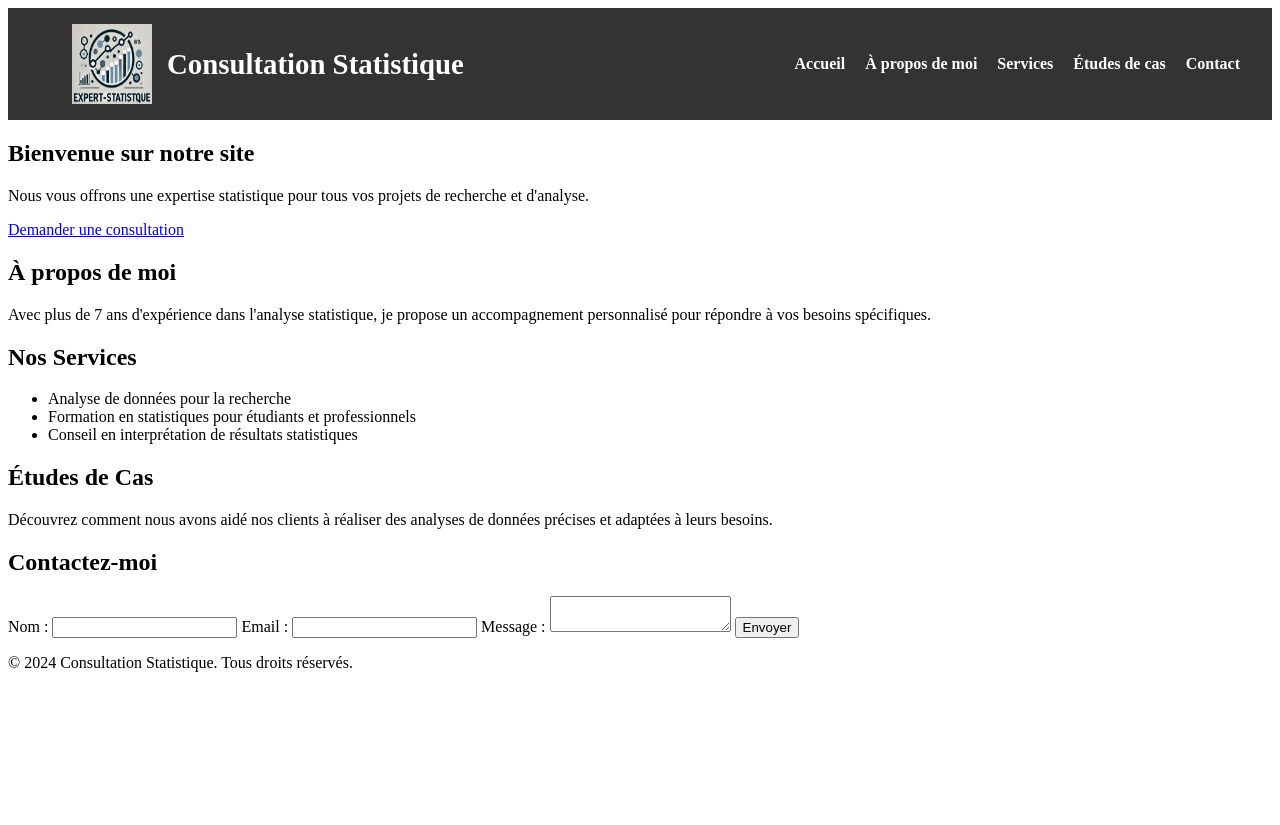
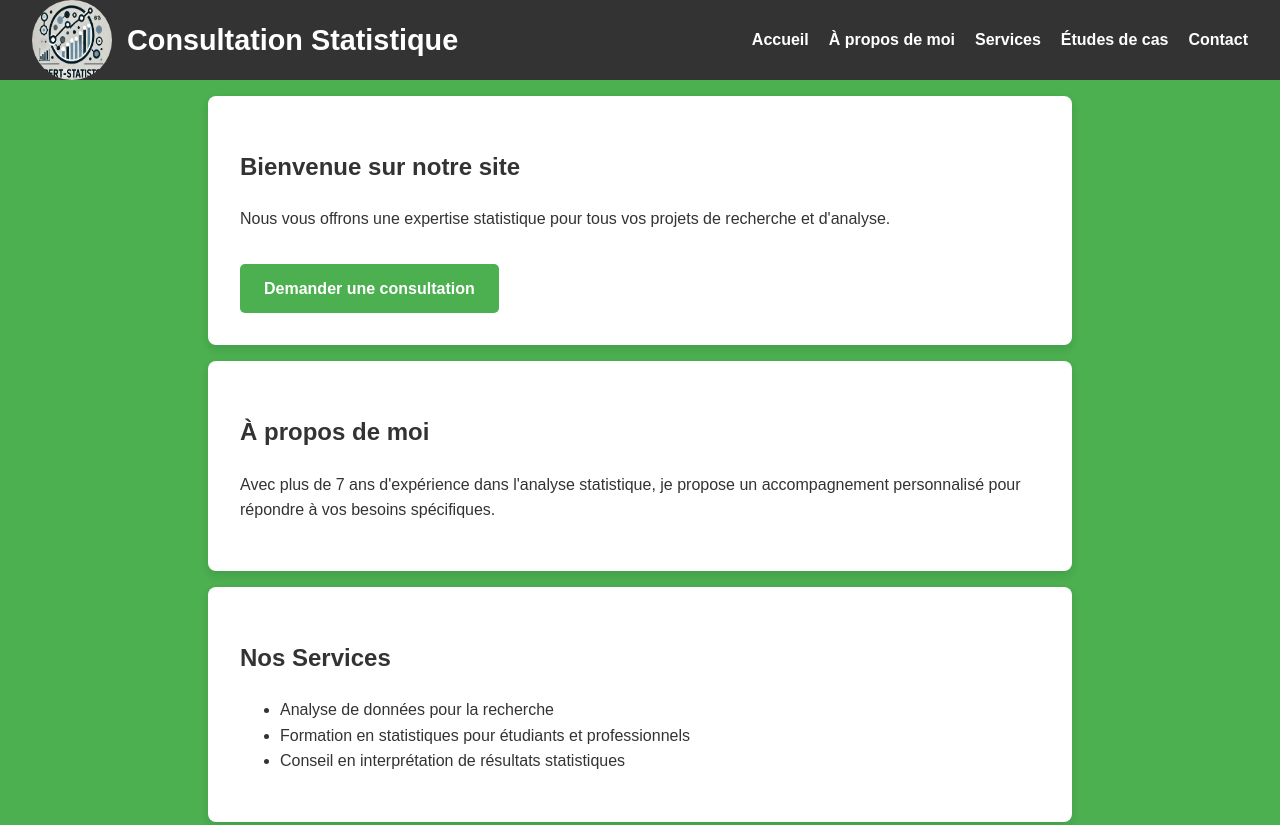
Before and after one commit to amineeek/Expert-Statistique.github.io, a plain HTML site: page index.html in a window 1280 px wide. Shown: the top 825 px of the page. Before the commit the page ends 800 px from the top, so only its background shows below. Drawn offline with Linux system fonts and the light colour scheme.

Commit message:
Update styles.css

```diff
--- a/styles.css
+++ b/styles.css
@@ -1,31 +1,43 @@
+/* Style de base */
+body {
+    font-family: Arial, sans-serif;
+    margin: 0;
+    padding: 0;
+    background-color: #4CAF50;
+    line-height: 1.6;
+    color: #333;
+}
+
+/* En-tête */
+header {
+    background-color: #333;
+    color: white;
+    padding: 1em 0;
+    position: sticky;
+    top: 0;
+    z-index: 1000;
+    display: flex;
+    align-items: center;
+    justify-content: space-between;
+    padding: 0 2em;
+}
+
 /* Conteneur du logo et du titre */
 .logo-container {
     display: flex;
     align-items: center;
-    justify-content: space-between;
-    padding: 0 2em;
     gap: 15px;
 }
 
 .logo {
-    width: 80px; /* Augmentez la taille du logo */
+    width: 80px; /* Taille augmentée du logo */
     height: 80px;
+    border-radius: 50%; /* Arrondit le logo */
 }
 
-/* Styles de l'en-tête */
-header {
-    display: flex;
-    align-items: center;
-    justify-content: space-between;
-    background-color: #333;
-    padding: 1em 2em;
-    color: white;
-}
-
-/* Titre de l'en-tête */
 header h1 {
+    margin: 0;
     font-size: 1.8em;
-    margin: 0;
     color: white;
 }
 
@@ -33,13 +45,9 @@ header h1 {
 nav ul {
     list-style: none;
     padding: 0;
-    margin: 0;
     display: flex;
     gap: 20px;
-}
-
-nav ul li {
-    display: inline;
+    margin: 0;
 }
 
 nav ul li a {
@@ -52,3 +60,44 @@ nav ul li a {
 nav ul li a:hover {
     color: #4CAF50;
 }
+
+/* Sections */
+.section {
+    padding: 2em;
+    margin: 1em auto;
+    max-width: 800px;
+    background-color: white;
+    border-radius: 8px;
+    box-shadow: 0 4px 8px rgba(0, 0, 0, 0.1);
+}
+
+/* Bouton d'appel à l'action */
+.cta-button {
+    display: inline-block;
+    background-color: #4CAF50;
+    color: white;
+    padding: 0.75em 1.5em;
+    text-decoration: none;
+    border-radius: 5px;
+    font-weight: bold;
+    transition: background-color 0.3s ease, transform 0.3s ease;
+    margin-top: 1em;
+}
+
+.cta-button:hover {
+    background-color: #45a049;
+    transform: scale(1.05);
+}
+
+/* Pied de page */
+footer {
+    text-align: center;
+    padding: 1em 0;
+    background-color: #333;
+    color: white;
+    margin-top: 2em;
+}
+
+footer p {
+    margin: 0;
+}
```
